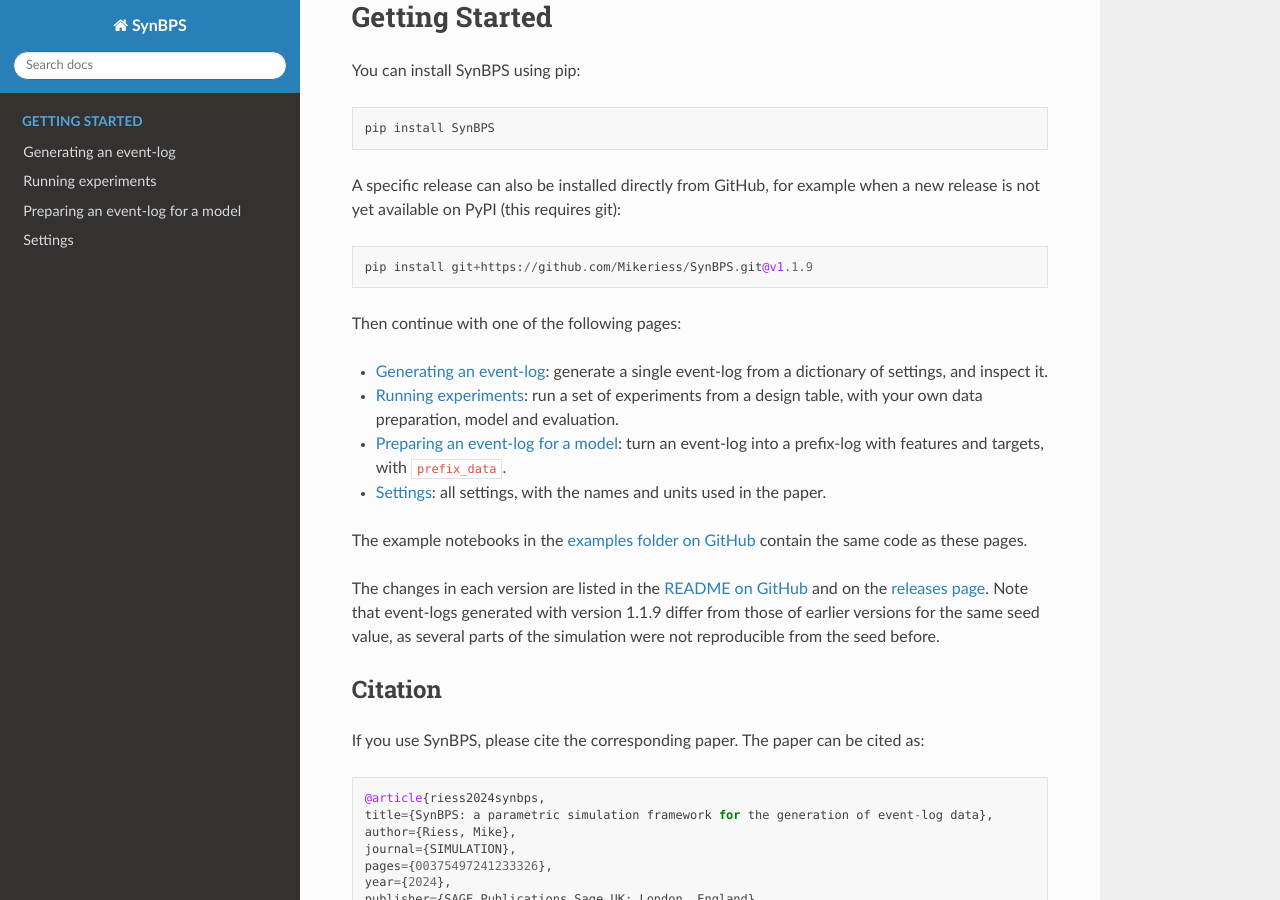
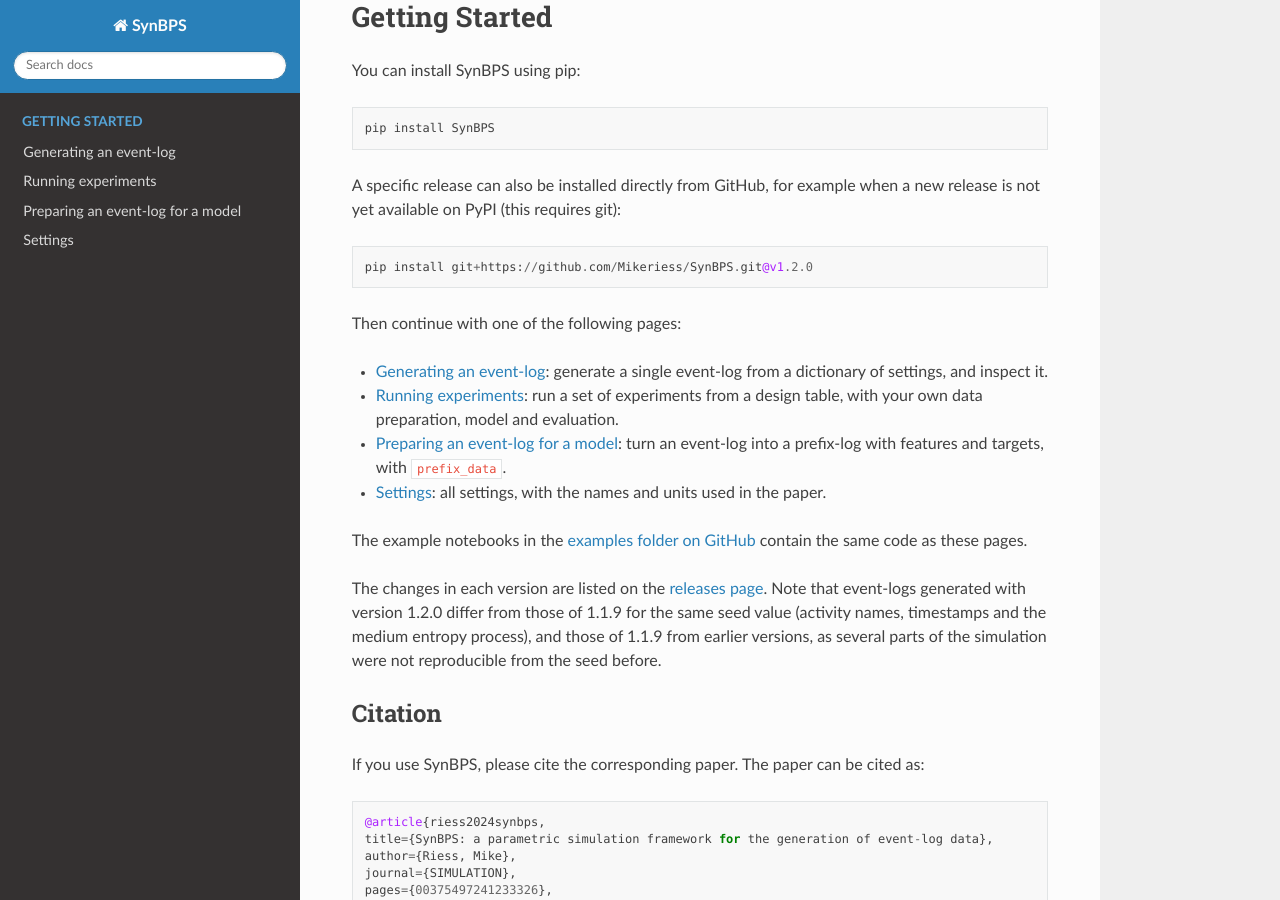
Before and after one commit to Mikeriess/SynBPS, a Sphinx documentation site: the page built from docs/source/index.rst, in a window 1280 px wide and 900 px high, scrolled down 765 px. Built offline with Sphinx 7.4.7 and the Read the Docs theme 3.1.0, drawn with Linux system fonts in a browser that asks for light colours.

Commit message:
Bump the version to 1.2.0
The version in pyproject.toml and in the Sphinx configuration is 1.2.0,
the installation examples point at the tag v1.2.0, and the front page of
the docs links to the releases page for the changes of each version, as
the README no longer has a section for them.

Co-Authored-By: Claude Fable 5.1 <noreply@anthropic.com>
Claude-Session: https://claude.ai/code/session_014VhTtjWbTpMknSEu3TnjxL

```diff
--- a/docs/source/conf.py
+++ b/docs/source/conf.py
@@ -9,7 +9,7 @@
 project = 'SynBPS'
 copyright = '2023-2026, Mike Riess'
 author = 'Mike Riess'
-release = '1.1.9'
+release = '1.2.0'
 
 # -- General configuration ---------------------------------------------------
 # https://www.sphinx-doc.org/en/master/usage/configuration.html#general-configuration
--- a/docs/source/index.rst
+++ b/docs/source/index.rst
@@ -36,7 +36,7 @@ You can install SynBPS using pip::
 
 A specific release can also be installed directly from GitHub, for example when a new release is not yet available on PyPI (this requires git)::
 
-    pip install git+https://github.com/Mikeriess/SynBPS.git@v1.1.9
+    pip install git+https://github.com/Mikeriess/SynBPS.git@v1.2.0
 
 Then continue with one of the following pages:
 
@@ -47,7 +47,7 @@ Then continue with one of the following pages:
 
 The example notebooks in the `examples folder on GitHub <https://github.com/Mikeriess/SynBPS/tree/main/examples>`_ contain the same code as these pages.
 
-The changes in each version are listed in the `README on GitHub <https://github.com/Mikeriess/SynBPS#whats-new-version-119>`_ and on the `releases page <https://github.com/Mikeriess/SynBPS/releases>`_. Note that event-logs generated with version 1.1.9 differ from those of earlier versions for the same seed value, as several parts of the simulation were not reproducible from the seed before.
+The changes in each version are listed on the `releases page <https://github.com/Mikeriess/SynBPS/releases>`_. Note that event-logs generated with version 1.2.0 differ from those of 1.1.9 for the same seed value (activity names, timestamps and the medium entropy process), and those of 1.1.9 from earlier versions, as several parts of the simulation were not reproducible from the seed before.
 
 
 Citation
--- a/pyproject.toml
+++ b/pyproject.toml
@@ -4,7 +4,7 @@ build-backend = "setuptools.build_meta"
 
 [project]
 name = "SynBPS"
-version = "1.1.9"
+version = "1.2.0"
 authors = [
   { name="Mike Riess", email="mike@riess.no" },
 ]
```
Also changed, not shown: README.md (+2 -2 lines).
